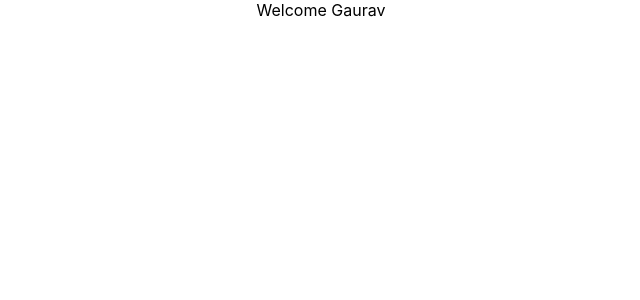
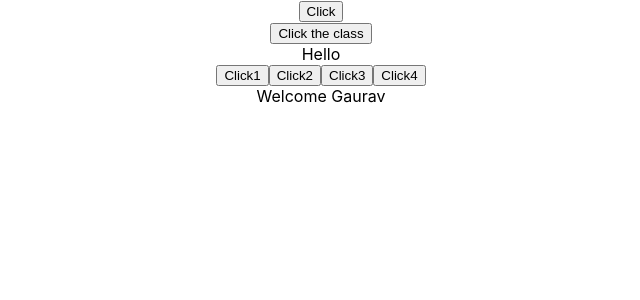
Before and after one commit to grvrjt/react-basics, a React (Create React App) app: page / in a window 1280 px wide. Shown: the top 300 px of the page, without its empty margins (319-959 px from the left). Built offline with nearby package versions, Linux system fonts and the light colour scheme.

Commit message:
Feat: 4 types of event binding

```diff
--- a/src/App.js
+++ b/src/App.js
@@ -30,10 +30,10 @@ function App() {
       <Welcome name="Kaurav" />
       <Message />
       <Counter /> */}
-      {/*
+
       <FunctionClick />
       <ClassClick />
-      <EventBind /> */}
+      <EventBind />
       {/* <ParentComponent /> */}
 
       <UserGreeting />
--- a/src/components/EventBind.js
+++ b/src/components/EventBind.js
@@ -7,22 +7,41 @@ class EventBind extends Component {
       message: "Hello",
     };
 
-    // this.clickHandler = this.clickHandler.bind(this);
+    this.clickHandler3 = this.clickHandler3.bind(this);
   }
 
-  clickHandler() {
+  clickHandler1() {
     this.setState({
-      message: "Good Bye",
+      message: "Good Bye 1",
     });
   }
+
+  clickHandler2() {
+    this.setState({
+      message: "Good Bye 2",
+    });
+  }
+
+  clickHandler3() {
+    this.setState({
+      message: "Good Bye 3",
+    });
+  }
+
+  clickHandler4 = () => {
+    this.setState({
+      message: "Good Bye 4",
+    });
+  };
 
   render() {
     return (
       <div>
         <div>{this.state.message}</div>
-        <button onClick={this.clickHandler.bind(this)}>Click</button>
-        <button onClick={() => this.clickHandler()}>Click</button>
-        {/* <button onClick={this.clickHandler}>Click</button> */}
+        <button onClick={this.clickHandler1.bind(this)}>Click1</button>
+        <button onClick={() => this.clickHandler2()}>Click2</button>
+        <button onClick={this.clickHandler3}>Click3</button>
+        <button onClick={this.clickHandler4}>Click4</button>
       </div>
     );
   }
```
Also changed, not shown: 2 other files (tests, documents, lock files or other folders).
